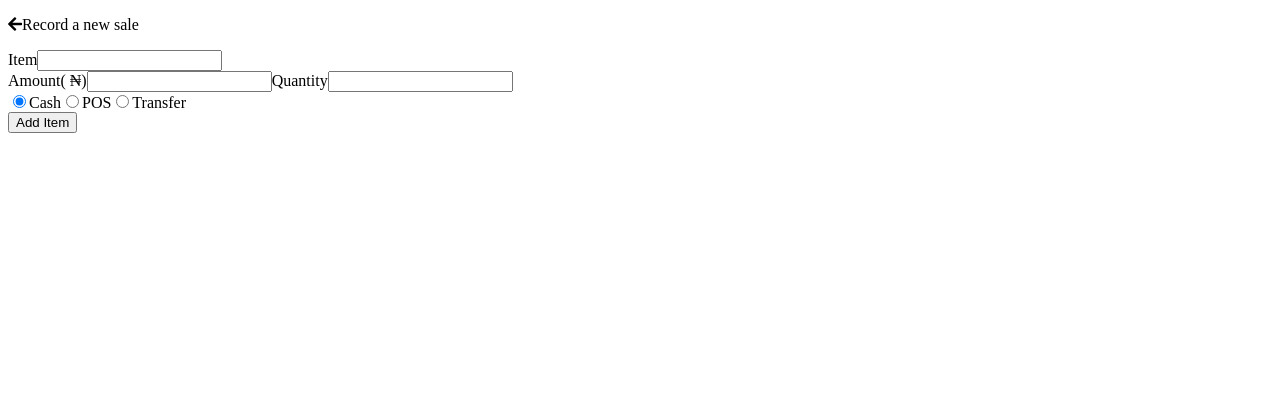
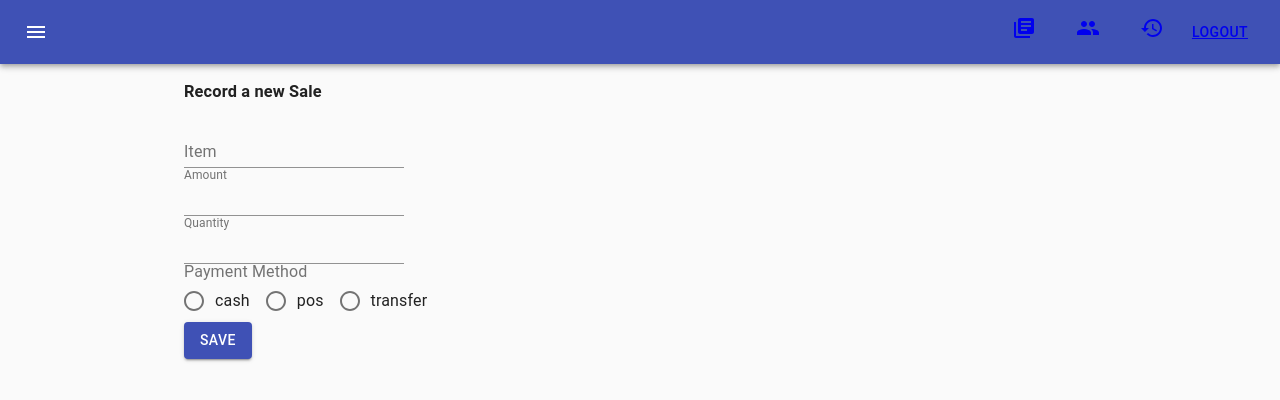
Before and after one commit to atlasmoth/Kippa-clone, a Next.js app: page /transactions/in in a window 1280 px wide. Shown: the top 400 px of the page. Built offline with nearby package versions, Linux system fonts and the light colour scheme.

Commit message:
dealing with styled components

```diff
--- a/pages/transactions/in.js
+++ b/pages/transactions/in.js
@@ -1,5 +1,14 @@
 import axios from "axios";
 import { useRouter } from "next/router";
+import Layout from "./../../components/Layout";
+import React from "react";
+import TextField from "@material-ui/core/TextField";
+import RadioGroup from "@material-ui/core/RadioGroup";
+import FormControlLabel from "@material-ui/core/FormControlLabel";
+import FormControl from "@material-ui/core/FormControl";
+import FormLabel from "@material-ui/core/FormLabel";
+import Radio from "@material-ui/core/Radio";
+import { Button } from "@material-ui/core";
 
 export default function In() {
   const router = useRouter();
@@ -22,53 +31,52 @@ export default function In() {
       .catch(console.log);
   }
   return (
-    <div className="in">
-      <div className="container">
-        <p>
-          <span onClick={() => router.back()}>
-            <i className="fas fa-arrow-left"></i>
-          </span>
-          <span>Record a new sale</span>
-        </p>
+    <Layout>
+      <h3>Record a new Sale</h3>
       <form onSubmit={createOut}>
         <div>
-            <label htmlFor="item">Item</label>
-            <input type="text" name="item" id="item" />
+          <TextField id="standard-basic" label="Item" name="item" />
         </div>
         <div>
-            <span>
-              <label htmlFor="amount">
-                Amount( &#x20A6;)
-                <input type="number" name="amount" />
-              </label>
-            </span>
-            <span>
-              <label htmlFor="Quantity">
-                Quantity
-                <input type="number" name="quantity" />
-              </label>
-            </span>
+          <TextField
+            id="standard-number"
+            label="Amount"
+            type="number"
+            name="amount"
+            InputLabelProps={{
+              shrink: true,
+            }}
+          />
         </div>
         <div>
-            <label htmlFor="cash">
-              <input type="radio" name="method" value="cash" defaultChecked />
-              Cash
-            </label>
-            <label htmlFor="pos">
-              <input type="radio" name="method" value="pos" />
-              POS
-            </label>
-            <label htmlFor="transfer">
-              <input type="radio" name="method" value="transfer" />
-              Transfer
-            </label>
+          <TextField
+            id="standard-number"
+            label="Quantity"
+            type="number"
+            InputLabelProps={{
+              shrink: true,
+            }}
+            name="quantity"
+          />
         </div>
-          <div></div>
+        <FormControl component="fieldset">
+          <FormLabel component="legend">Payment Method</FormLabel>
+          <RadioGroup aria-label="method" name="method" row>
+            <FormControlLabel value="cash" control={<Radio />} label="cash" />
+            <FormControlLabel value="pos" control={<Radio />} label="pos" />
+            <FormControlLabel
+              value="transfer"
+              control={<Radio />}
+              label="transfer"
+            />
+          </RadioGroup>
+        </FormControl>
         <div>
-            <button>Add Item</button>
+          <Button variant="contained" color="primary" type="submit">
+            Save
+          </Button>
         </div>
       </form>
-      </div>
-    </div>
+    </Layout>
   );
 }
```
Also changed, not shown: components/monthly.js (+1 -9 lines), pages/transactions/out.js (+72 -130 lines). Lines whose indentation alone changed are shown as unchanged.
